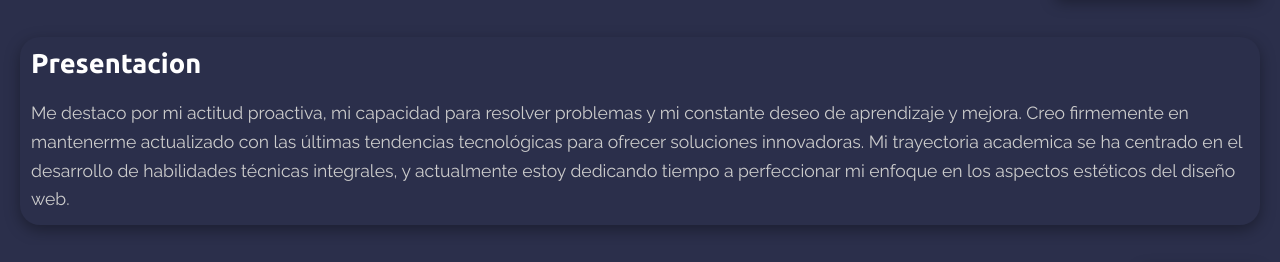
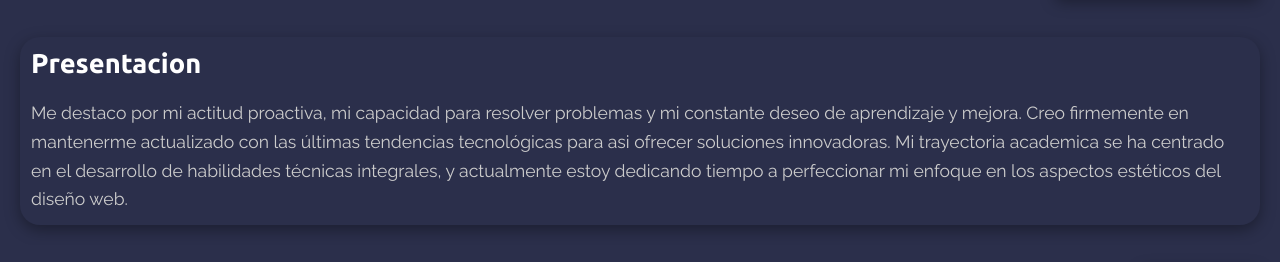
Before and after one commit to Bubblebass22/Bubblebass22.github.io, a plain HTML site: page index.html in a window 1280 px wide. Shown: the part 866-1128 px from the top of the page. Drawn offline with nearby package versions, Linux system fonts and the light colour scheme.

Commit message:
Update index.html

```diff
--- a/index.html
+++ b/index.html
@@ -40,7 +40,7 @@
             Me destaco por mi actitud proactiva, mi capacidad para resolver
             problemas y mi constante deseo de aprendizaje y mejora. Creo
             firmemente en mantenerme actualizado con las últimas tendencias
-            tecnológicas para ofrecer soluciones innovadoras. Mi trayectoria
+            tecnológicas para asi ofrecer soluciones innovadoras. Mi trayectoria
             academica se ha centrado en el desarrollo de habilidades técnicas
             integrales, y actualmente estoy dedicando tiempo a perfeccionar mi
             enfoque en los aspectos estéticos del diseño web.
```
